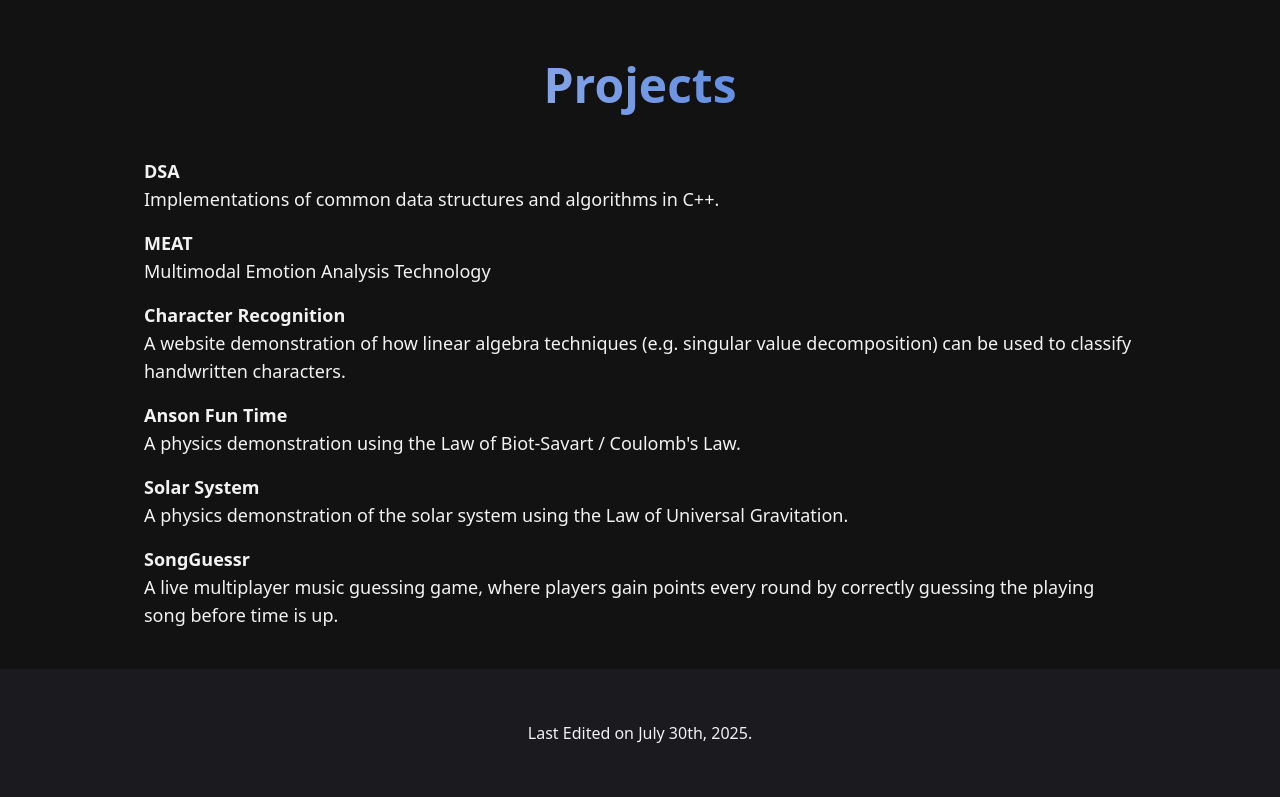
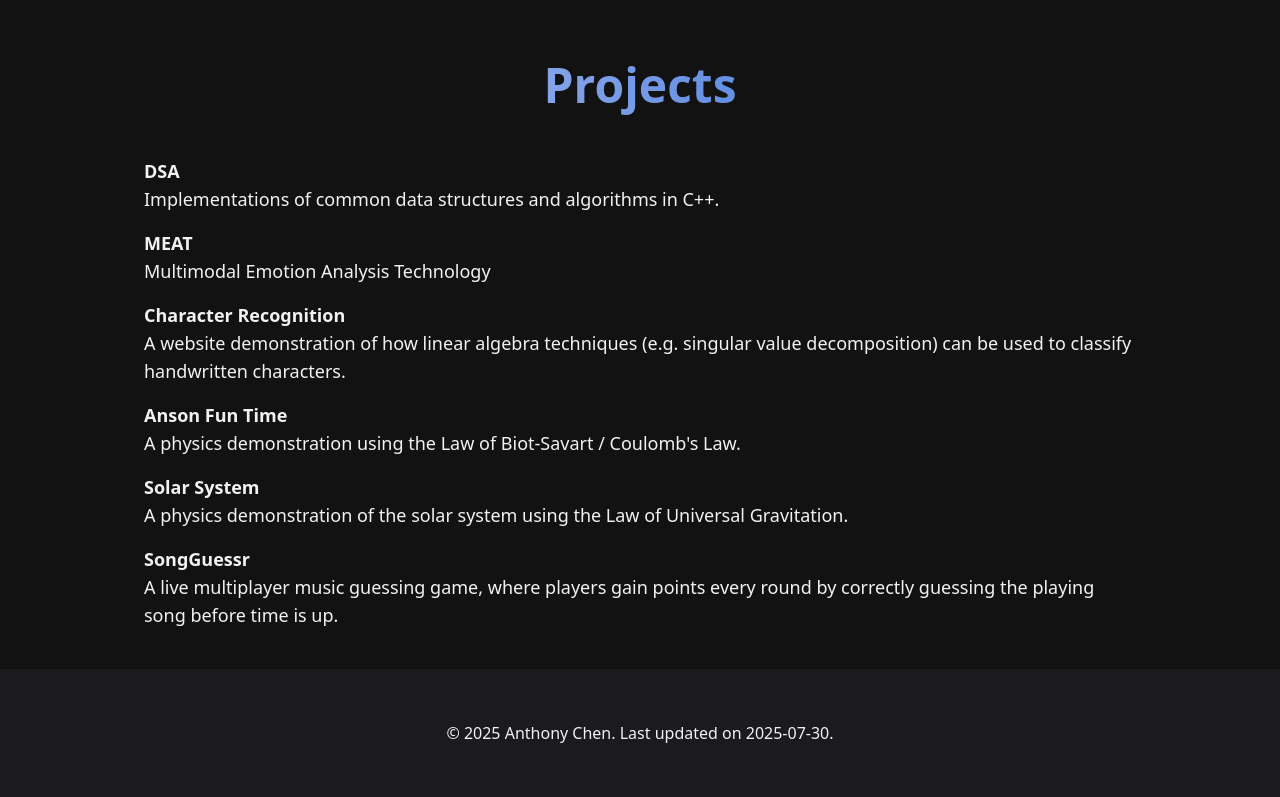
Before and after one commit to achen318/achen318.github.io, an Astro site: page / in a window 1280 px wide. Shown: the part 2080-2877 px from the top of the page. Built offline with nearby package versions, Linux system fonts and the light colour scheme; Astro itself is replaced by a stand-in of ours.

Commit message:
Update footer

```diff
--- a/src/components/footer/Footer.astro
+++ b/src/components/footer/Footer.astro
@@ -1 +1,7 @@
-<footer class="center-all h-32 gap-4">Last Edited on July 30th, 2025.</footer>
+---
+const currentYear = new Date().getFullYear();
+---
+
+<footer class="center-all h-32 gap-4">
+  © {currentYear} Anthony Chen. Last updated on 2025-07-30.
+</footer>
```
